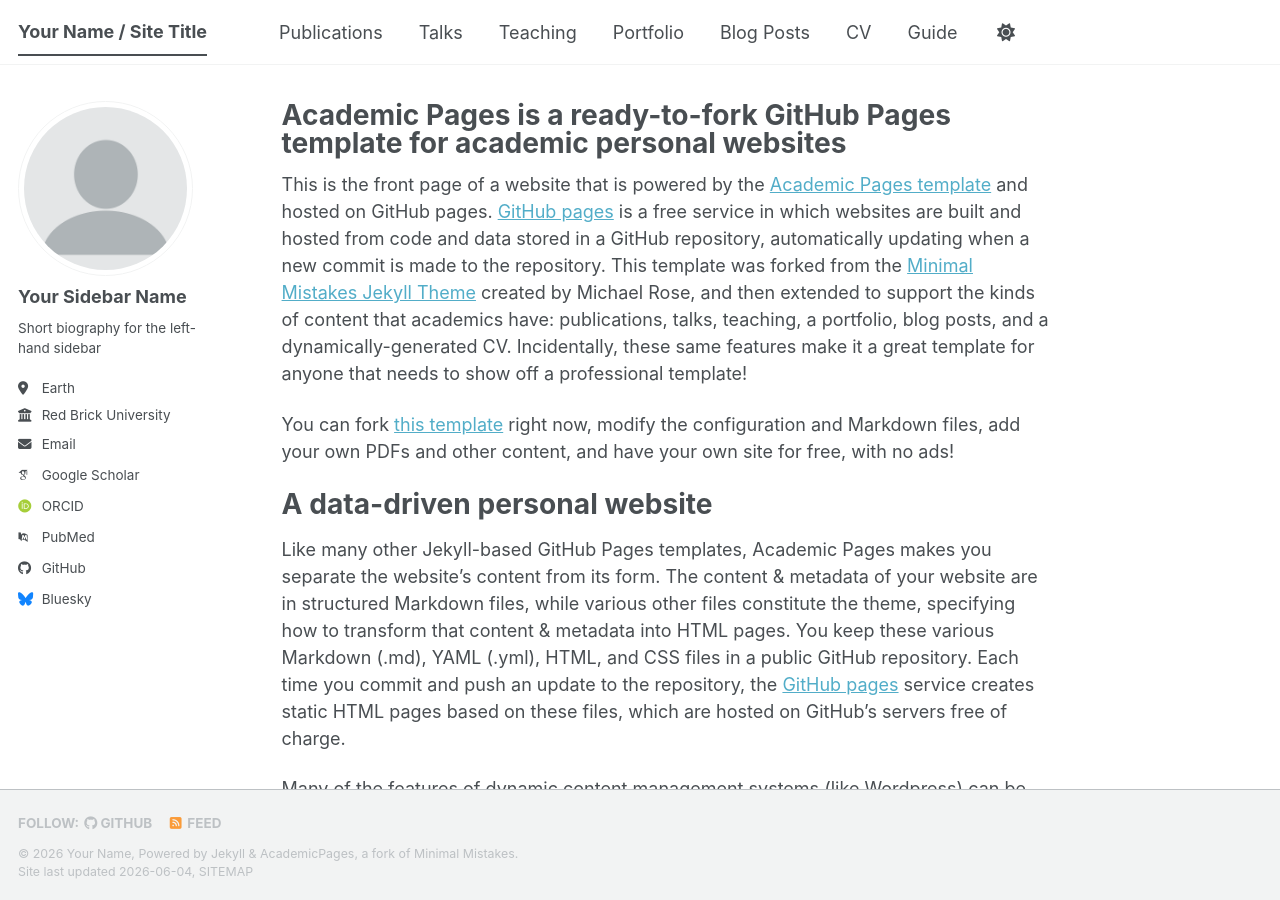
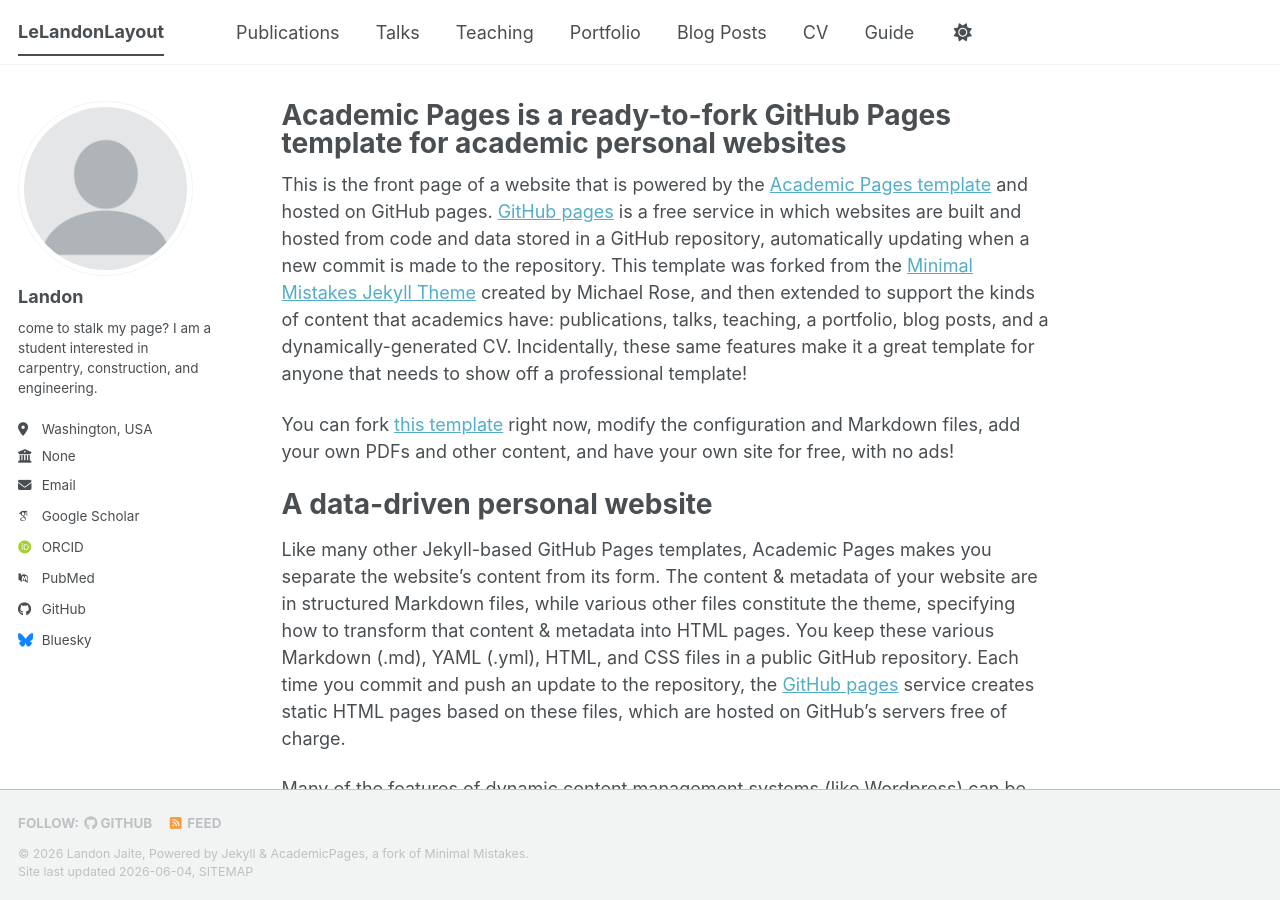
Before and after one commit to TheLandonJaite/TheLandonJaite.github.io, a Jekyll site: the page built from _pages/about.md, in a window 1280 px wide and 900 px high. Built offline with Jekyll 4.4.1, drawn with Linux system fonts in a browser that asks for light colours; some web fonts are replaced; a script bundle is joined from its source files by our own code; library files that are not in the unit come from our copies.

Commit message:
Update _config.yml

```diff
--- a/_config.yml
+++ b/_config.yml
@@ -9,9 +9,9 @@
 # Basic Site Settings
 locale                   : "en-US"
 site_theme               : "default" # The available themes options are "default", "air", "sunrise", "mint", "dirt" and "contrast"
-title                    : "Your Name / Site Title"
+title                    : "LeLandonLayout"
 title_separator          : "-"
-name                     : &name "Your Name"
+name                     : &name "Landon Jaite"
 description              : &description "Your Name's academic portfolio"   # Update this with a general description of your site, this is the default if not overridden by a page
 url                      : https://academicpages.github.io # The base hostname & protocol for your site e.g. "https://[your GitHub username].github.io",
                                                            # or if you already have some other page hosted on Github then use "https://[your GitHub username].github.io/[Your Repo Name]"
@@ -24,13 +24,13 @@ repository               : "academicpages/academicpages.github.io"
 author:
   # Biographic information
   avatar           : "profile.png"
-  name             : "Your Sidebar Name"
-  pronouns         : # example: "she/her"
-  bio              : "Short biography for the left-hand sidebar"
-  location         : "Earth"
-  employer         : "Red Brick University"
+  name             : "Landon"
+  pronouns         : # example: "he/him"
+  bio              : "come to stalk my page? I am a student interested in carpentry, construction, and engineering."
+  location         : "Washington, USA"
+  employer         : "None"
   uri              : # URL
-  email            : "none@example.org"
+  email            : "Landonjaite00@gmail.com"
 
   # Academic websites
   academia         : # URL
```
